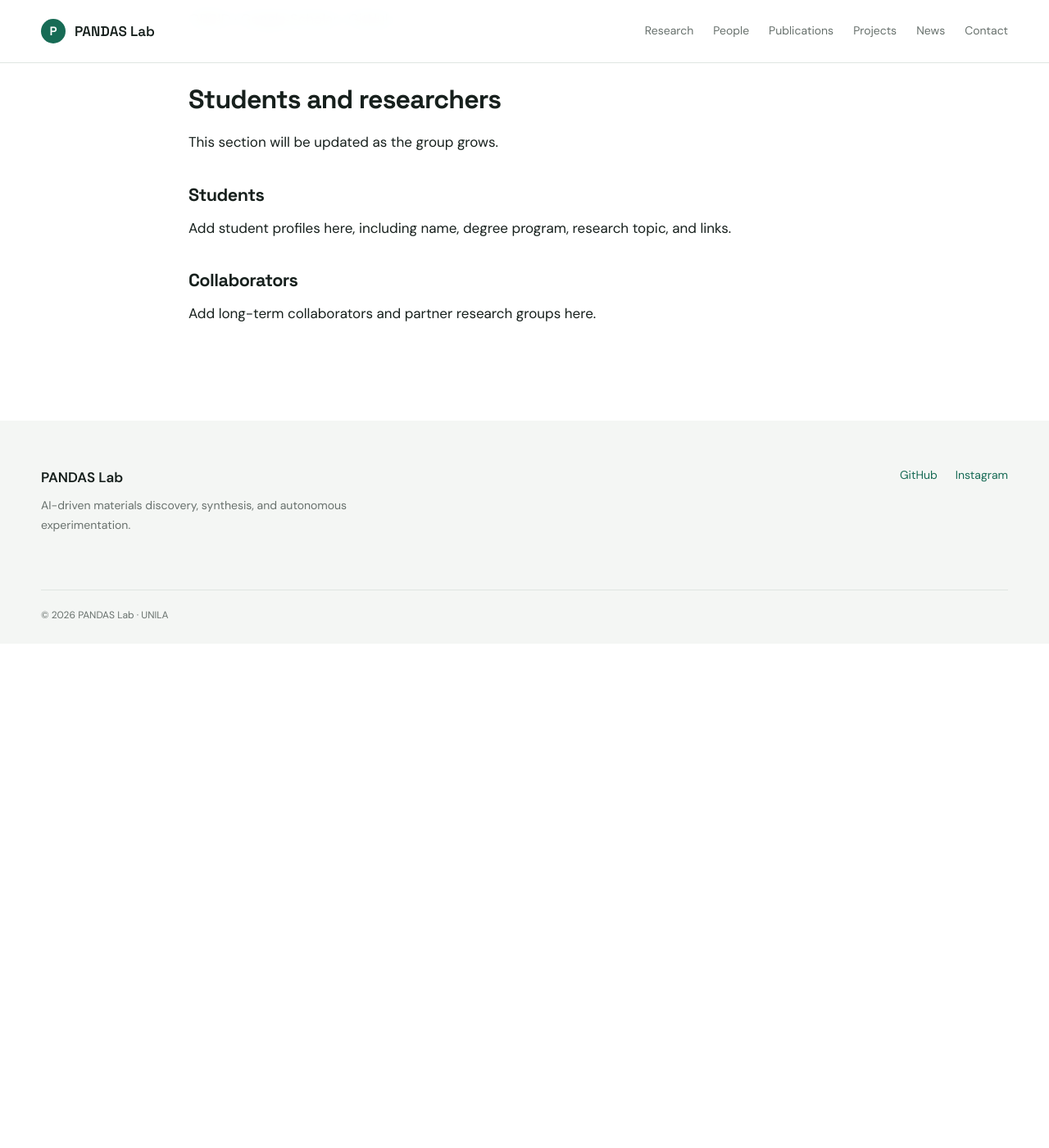
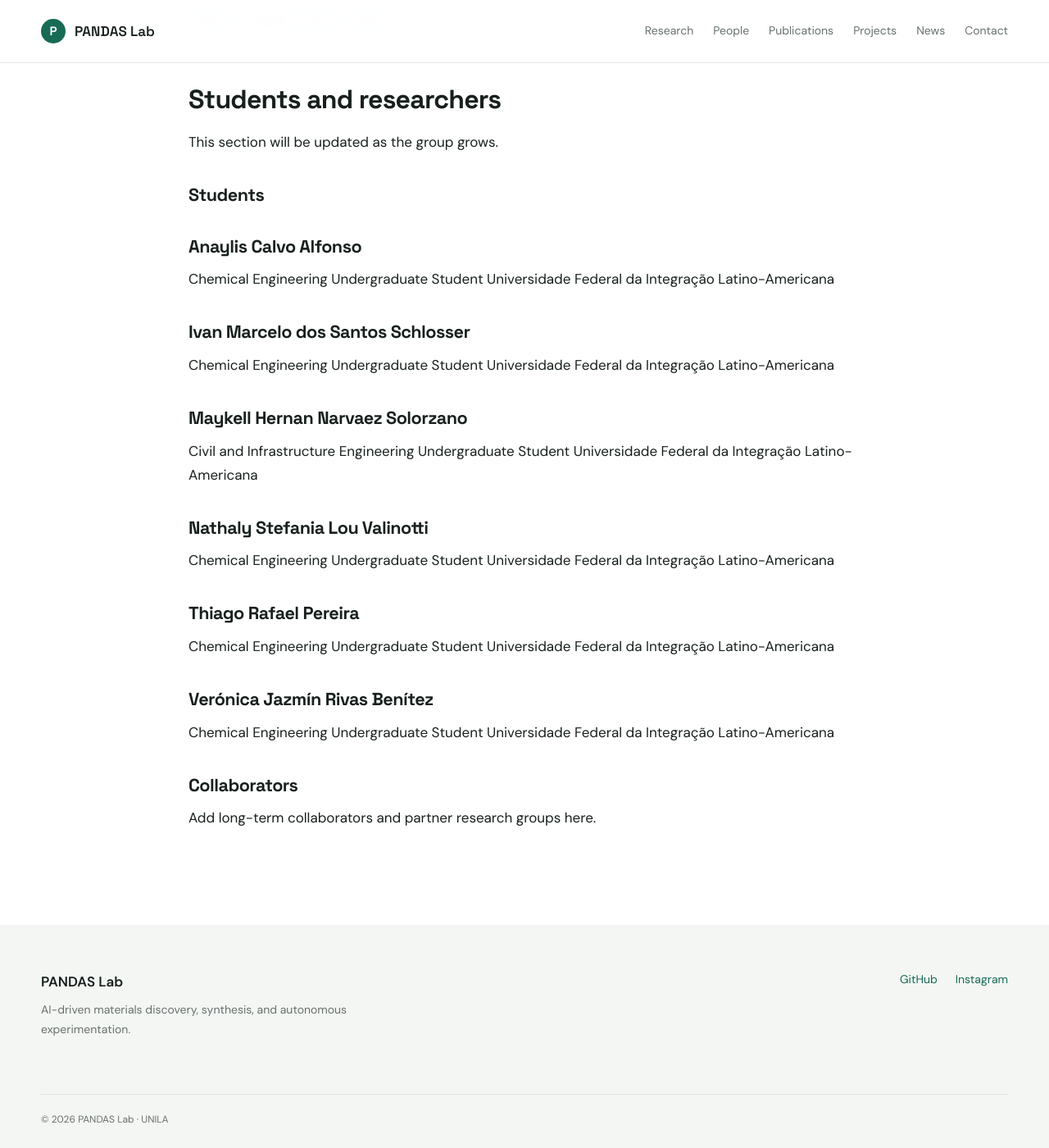
Before and after one commit to pandas-unila/pandas-unila.github.io, a Jekyll site: the page built from people.md, in a window 1280 px wide and 1400 px high, scrolled down 758 px. Shown: the whole window at 82% size. Built offline with Jekyll 4.4.1, drawn with Linux system fonts in a browser that asks for light colours; before the commit the page ends 1543 px from its top, so only the background shows below that.

Commit message:
Add student profiles to people.md
Added student profiles for new members in the group.

```diff
--- a/people.md
+++ b/people.md
@@ -20,7 +20,29 @@ This section will be updated as the group grows.
 
 ### Students
 
-Add student profiles here, including name, degree program, research topic, and links.
+### Anaylis Calvo Alfonso
+Chemical Engineering Undergraduate Student
+Universidade Federal da Integração Latino-Americana
+
+### Ivan Marcelo dos Santos Schlosser
+Chemical Engineering Undergraduate Student
+Universidade Federal da Integração Latino-Americana
+
+### Maykell Hernan Narvaez Solorzano
+Civil and Infrastructure Engineering Undergraduate Student
+Universidade Federal da Integração Latino-Americana
+
+### Nathaly Stefania Lou Valinotti
+Chemical Engineering Undergraduate Student
+Universidade Federal da Integração Latino-Americana
+
+### Thiago Rafael Pereira
+Chemical Engineering Undergraduate Student
+Universidade Federal da Integração Latino-Americana
+
+### Verónica Jazmín Rivas Benítez
+Chemical Engineering Undergraduate Student
+Universidade Federal da Integração Latino-Americana
 
 ### Collaborators
 
```
